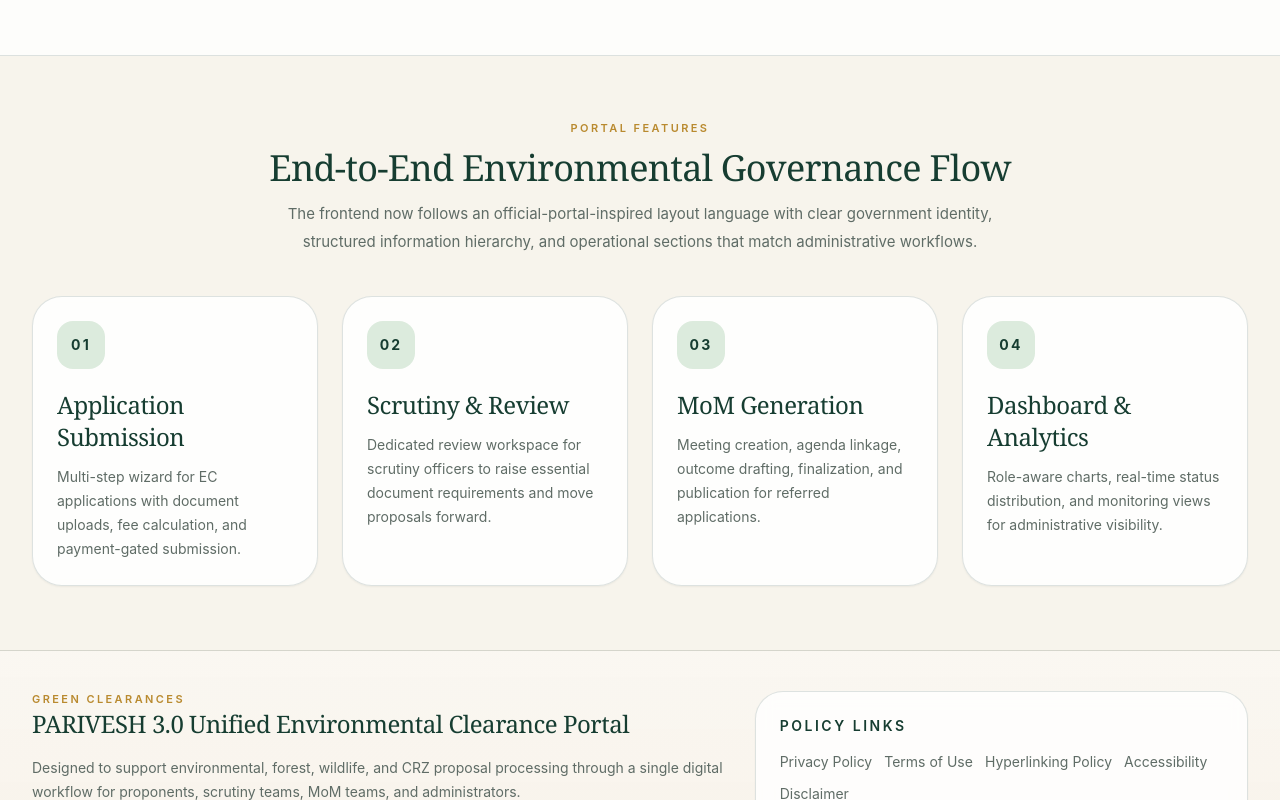
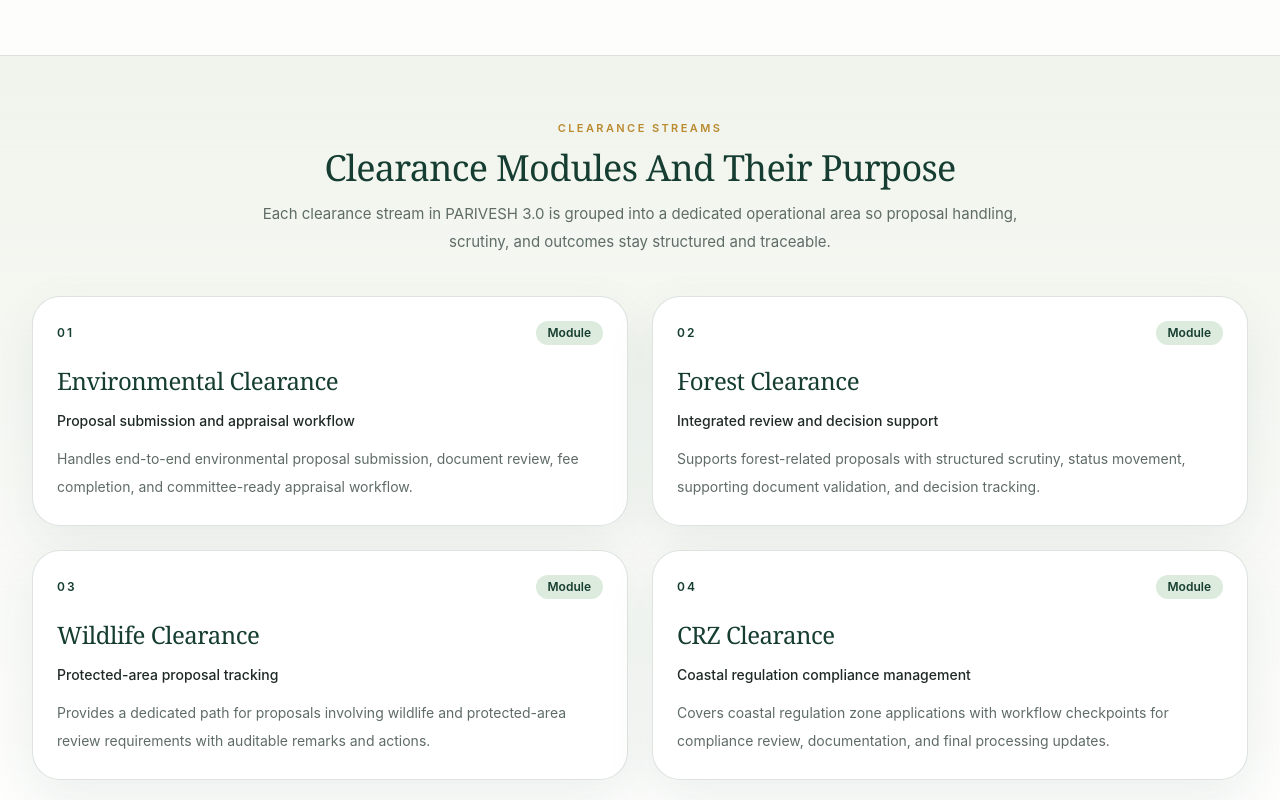
Before and after one commit to sumitdewangan2006-web/Parivesh_3.0_unified_portal, a Next.js app in the folder frontend/: page / in a window 1280 px wide. Shown: the part 1260-2060 px from the top of the page. Built offline with nearby package versions, Linux system fonts and the light colour scheme.

Commit message:
Enhance HomePage and PublicHeader with clearance modules and details; update translations in PortalUiContext

```diff
--- a/frontend/src/app/page.js
+++ b/frontend/src/app/page.js
@@ -7,10 +7,30 @@
 export default function HomePage() {
   const { t } = usePortalUi();
   const clearances = [
-    { title: t("home.modules.environmentalTitle"), note: t("home.modules.environmentalNote") },
-    { title: t("home.modules.forestTitle"), note: t("home.modules.forestNote") },
-    { title: t("home.modules.wildlifeTitle"), note: t("home.modules.wildlifeNote") },
-    { title: t("home.modules.crzTitle"), note: t("home.modules.crzNote") },
+    {
+      id: "clearance-environmental",
+      title: t("home.modules.environmentalTitle"),
+      note: t("home.modules.environmentalNote"),
+      detail: t("home.clearance.environmentalDetail"),
+    },
+    {
+      id: "clearance-forest",
+      title: t("home.modules.forestTitle"),
+      note: t("home.modules.forestNote"),
+      detail: t("home.clearance.forestDetail"),
+    },
+    {
+      id: "clearance-wildlife",
+      title: t("home.modules.wildlifeTitle"),
+      note: t("home.modules.wildlifeNote"),
+      detail: t("home.clearance.wildlifeDetail"),
+    },
+    {
+      id: "clearance-crz",
+      title: t("home.modules.crzTitle"),
+      note: t("home.modules.crzNote"),
+      detail: t("home.clearance.crzDetail"),
+    },
   ];
 
   const quickActions = [
@@ -73,7 +93,7 @@
                 <p className="portal-kicker">{t("home.modulesKicker")}</p>
                 <div className="mt-5 grid gap-3 sm:grid-cols-2">
                   {clearances.map((item) => (
-                    <div key={item.title} className="rounded-2xl border border-[var(--portal-border)] bg-white px-4 py-4 shadow-sm">
+                    <div key={item.id} className="rounded-2xl border border-[var(--portal-border)] bg-white px-4 py-4 shadow-sm">
                       <div className="text-sm font-semibold text-[var(--portal-green-900)]">{item.title}</div>
                       <div className="mt-1 text-sm leading-6 text-[var(--portal-muted)]">{item.note}</div>
                     </div>
@@ -108,6 +128,40 @@
         </div>
       </section>
 
+      <section id="clearance" className="scroll-mt-28 border-b border-[var(--portal-border)] bg-[linear-gradient(180deg,rgba(232,244,236,0.45),rgba(255,255,255,0.92))] py-14 sm:py-16">
+        <div className="portal-shell px-4 sm:px-6 lg:px-8">
+          <div className="mb-10 flex flex-col gap-3 text-center">
+            <p className="portal-kicker">{t("home.clearanceKicker")}</p>
+            <h2 className="portal-serif text-3xl text-[var(--portal-green-900)] sm:text-4xl">{t("home.clearanceTitle")}</h2>
+            <p className="mx-auto max-w-3xl text-[15px] leading-7 text-[var(--portal-muted)]">
+              {t("home.clearanceDescription")}
+            </p>
+          </div>
+
+          <div className="grid gap-6 lg:grid-cols-2">
+            {clearances.map((item, index) => (
+              <article
+                key={item.id}
+                id={item.id}
+                className="scroll-mt-32 rounded-[28px] border border-[var(--portal-border)] bg-white p-6 shadow-[0_18px_50px_rgba(27,80,60,0.08)]"
+              >
+                <div className="flex items-center justify-between gap-4">
+                  <div className="text-xs font-semibold uppercase tracking-[0.18em] text-[var(--portal-green-900)]">
+                    {String(index + 1).padStart(2, "0")}
+                  </div>
+                  <div className="rounded-full bg-[var(--portal-soft-green)] px-3 py-1 text-xs font-semibold text-[var(--portal-green-900)]">
+                    {t("home.clearanceLabel")}
+                  </div>
+                </div>
+                <h3 className="portal-serif mt-5 text-2xl text-[var(--portal-green-900)]">{item.title}</h3>
+                <p className="mt-3 text-sm font-medium leading-6 text-[var(--portal-green-900)]/80">{item.note}</p>
+                <p className="mt-3 text-sm leading-7 text-[var(--portal-muted)]">{item.detail}</p>
+              </article>
+            ))}
+          </div>
+        </div>
+      </section>
+
       <section className="py-16">
         <div className="portal-shell px-4 sm:px-6 lg:px-8">
           <div className="mb-10 flex flex-col gap-3 text-center">
--- a/frontend/src/components/PublicHeader.js
+++ b/frontend/src/components/PublicHeader.js
@@ -54,12 +54,24 @@
     t,
   } = usePortalUi();
   const [isLanguageMenuOpen, setLanguageMenuOpen] = useState(false);
+  const [openMenuKey, setOpenMenuKey] = useState(null);
   const languageMenuRef = useRef(null);
+  const navMenuRef = useRef(null);
 
   const navItems = [
     { key: "home", href: "/" },
     { key: "about", href: "/#about" },
-    { key: "clearance", href: "#", hasMenu: true },
+    {
+      key: "clearance",
+      href: "/#clearance",
+      hasMenu: true,
+      menuItems: [
+        { key: "environmental", href: "/#clearance-environmental", label: t("home.modules.environmentalTitle") },
+        { key: "forest", href: "/#clearance-forest", label: t("home.modules.forestTitle") },
+        { key: "wildlife", href: "/#clearance-wildlife", label: t("home.modules.wildlifeTitle") },
+        { key: "crz", href: "/#clearance-crz", label: t("home.modules.crzTitle") },
+      ],
+    },
     { key: "downloads", href: "#", hasMenu: true },
     { key: "guide", href: "#", hasMenu: true },
     { key: "contact", href: "#" },
@@ -72,6 +84,10 @@
     function handleOutsideClick(event) {
       if (languageMenuRef.current && !languageMenuRef.current.contains(event.target)) {
         setLanguageMenuOpen(false);
+      }
+
+      if (navMenuRef.current && !navMenuRef.current.contains(event.target)) {
+        setOpenMenuKey(null);
       }
     }
 
@@ -164,6 +180,45 @@
             {navItems.map((item) => {
               const label = t(`header.nav.${item.key}`);
               const isActive = activeNav === (item.key.charAt(0).toUpperCase() + item.key.slice(1));
+
+              if (item.menuItems) {
+                const isOpen = openMenuKey === item.key;
+
+                return (
+                  <div key={item.key} className="relative" ref={navMenuRef}>
+                    <button
+                      type="button"
+                      aria-expanded={isOpen}
+                      aria-haspopup="menu"
+                      onClick={() => setOpenMenuKey((current) => (current === item.key ? null : item.key))}
+                      className={`inline-flex items-center gap-1 rounded-sm px-4 py-3 text-[15px] font-semibold transition ${
+                        isActive || isOpen
+                          ? "bg-[#4b8f34] text-white"
+                          : "text-[#1f1f1f] hover:bg-[#f3f7ef] hover:text-[var(--portal-green-900)]"
+                      }`}
+                    >
+                      {label}
+                      <CaretDown />
+                    </button>
+
+                    {isOpen ? (
+                      <div className="absolute left-0 top-full z-20 mt-2 min-w-[260px] overflow-hidden rounded-2xl border border-[var(--portal-border)] bg-white shadow-[0_20px_45px_rgba(20,55,40,0.12)]">
+                        {item.menuItems.map((menuItem) => (
+                          <Link
+                            key={menuItem.key}
+                            href={menuItem.href}
+                            className="block border-b border-[var(--portal-border)] px-4 py-3 text-sm font-medium text-[var(--portal-ink)] transition hover:bg-[var(--portal-soft)] hover:text-[var(--portal-green-900)] last:border-b-0"
+                            onClick={() => setOpenMenuKey(null)}
+                          >
+                            {menuItem.label}
+                          </Link>
+                        ))}
+                      </div>
+                    ) : null}
+                  </div>
+                );
+              }
+
               return (
                 <Link
                   key={item.key}
--- a/frontend/src/contexts/PortalUiContext.js
+++ b/frontend/src/contexts/PortalUiContext.js
@@ -66,6 +66,21 @@
         transparencyNote: "Status history and recorded remarks provide a complete decision trail for each application.",
         digitalTitle: "Digital-first Processing",
         digitalNote: "Online documents, payment-gated submission, and workflow actions reduce manual dependency and delays.",
+      },
+      clearanceKicker: "Clearance Streams",
+      clearanceTitle: "Clearance Modules And Their Purpose",
+      clearanceDescription:
+        "Each clearance stream in PARIVESH 3.0 is grouped into a dedicated operational area so proposal handling, scrutiny, and outcomes stay structured and traceable.",
+      clearanceLabel: "Module",
+      clearance: {
+        environmentalDetail:
+          "Handles end-to-end environmental proposal submission, document review, fee completion, and committee-ready appraisal workflow.",
+        forestDetail:
+          "Supports forest-related proposals with structured scrutiny, status movement, supporting document validation, and decision tracking.",
+        wildlifeDetail:
+          "Provides a dedicated path for proposals involving wildlife and protected-area review requirements with auditable remarks and actions.",
+        crzDetail:
+          "Covers coastal regulation zone applications with workflow checkpoints for compliance review, documentation, and final processing updates.",
       },
       trackProposal: "Track Your Proposal",
       knowApproval: "Know Your Approval",
@@ -195,6 +210,21 @@
         digitalTitle: "डिजिटल-फर्स्ट प्रोसेसिंग",
         digitalNote: "ऑनलाइन दस्तावेज, भुगतान आधारित सबमिशन और डिजिटल कार्यवाहियां मैनुअल निर्भरता और देरी कम करती हैं।",
       },
+      clearanceKicker: "क्लीयरेंस स्ट्रीम्स",
+      clearanceTitle: "क्लीयरेंस मॉड्यूल और उनका उद्देश्य",
+      clearanceDescription:
+        "परिवेश 3.0 में प्रत्येक क्लीयरेंस स्ट्रीम को अलग परिचालन अनुभाग में व्यवस्थित किया गया है ताकि प्रस्ताव प्रबंधन, स्क्रूटनी और निर्णय सुव्यवस्थित और ट्रेस योग्य बने रहें।",
+      clearanceLabel: "मॉड्यूल",
+      clearance: {
+        environmentalDetail:
+          "यह पर्यावरण प्रस्तावों के लिए आवेदन, दस्तावेज समीक्षा, शुल्क पूर्णता और समिति-उन्मुख मूल्यांकन कार्यप्रवाह को संभालता है।",
+        forestDetail:
+          "यह वन संबंधी प्रस्तावों के लिए संरचित स्क्रूटनी, स्थिति परिवर्तन, दस्तावेज सत्यापन और निर्णय ट्रैकिंग प्रदान करता है।",
+        wildlifeDetail:
+          "यह वन्यजीव और संरक्षित क्षेत्र संबंधी प्रस्तावों के लिए टिप्पणियों और कार्रवाइयों सहित समर्पित समीक्षा पथ उपलब्ध कराता है।",
+        crzDetail:
+          "यह तटीय विनियमन क्षेत्र आवेदनों के लिए अनुपालन समीक्षा, दस्तावेज प्रबंधन और अंतिम प्रक्रिया अद्यतन हेतु कार्यप्रवाह बिंदु उपलब्ध कराता है।",
+      },
       trackProposal: "अपना प्रस्ताव ट्रैक करें",
       knowApproval: "अपनी स्वीकृति जानें",
       openDashboard: "डैशबोर्ड खोलें",
```
